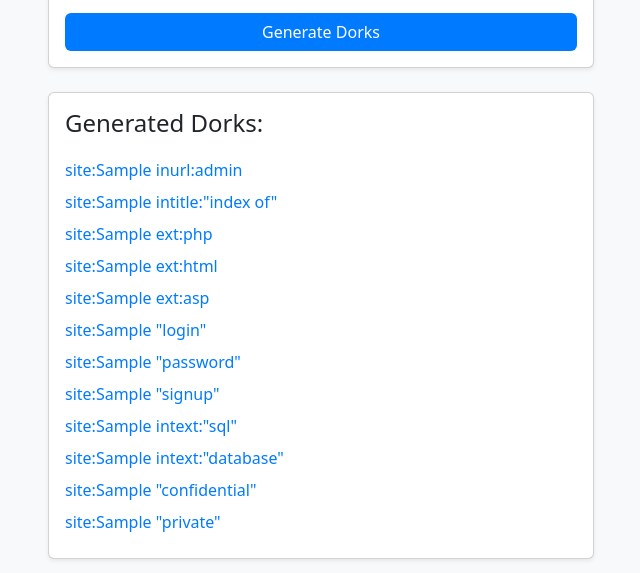
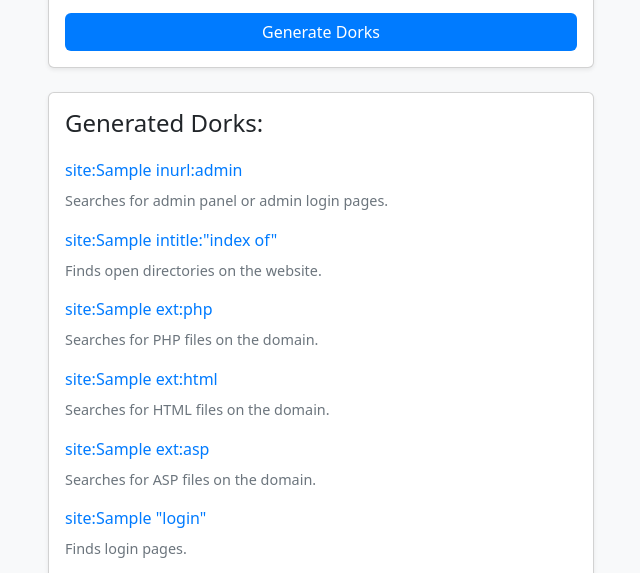
Before and after one commit to An-Likhith/dork_generator, a plain HTML site: page index.html in a window 1280 px wide. Both pictures are taken after typing "Sample" into the empty fields and a click on the button "Generate Dorks". Shown: the part 202-775 px from the top of the page, without its empty margins (319-959 px from the left). Drawn offline with nearby package versions, Linux system fonts and the light colour scheme.

Commit message:
Update index.html

```diff
--- a/index.html
+++ b/index.html
@@ -40,6 +40,11 @@
             background-color: #0056b3;
             color: white;
         }
+
+        .dork-description {
+            font-size: 0.9rem;
+            color: #6c757d;
+        }
     </style>
 </head>
 
@@ -79,25 +84,63 @@
     <script>
         function generateDorks() {
             const domain = document.getElementById('domain').value;
+
             const dorks = [
-                `site:${domain} inurl:admin`,
-                `site:${domain} intitle:"index of"`,
-                `site:${domain} ext:php`,
-                `site:${domain} ext:html`,
-                `site:${domain} ext:asp`,
-                `site:${domain} "login"`,
-                `site:${domain} "password"`,
-                `site:${domain} "signup"`,
-                `site:${domain} intext:"sql"`,
-                `site:${domain} intext:"database"`,
-                `site:${domain} "confidential"`,
-                `site:${domain} "private"`
+                {
+                    query: `site:${domain} inurl:admin`,
+                    description: "Searches for admin panel or admin login pages."
+                },
+                {
+                    query: `site:${domain} intitle:"index of"`,
+                    description: "Finds open directories on the website."
+                },
+                {
+                    query: `site:${domain} ext:php`,
+                    description: "Searches for PHP files on the domain."
+                },
+                {
+                    query: `site:${domain} ext:html`,
+                    description: "Searches for HTML files on the domain."
+                },
+                {
+                    query: `site:${domain} ext:asp`,
+                    description: "Searches for ASP files on the domain."
+                },
+                {
+                    query: `site:${domain} "login"`,
+                    description: "Finds login pages."
+                },
+                {
+                    query: `site:${domain} "password"`,
+                    description: "Searches for pages that contain the word 'password'."
+                },
+                {
+                    query: `site:${domain} "signup"`,
+                    description: "Finds signup or registration pages."
+                },
+                {
+                    query: `site:${domain} intext:"sql"`,
+                    description: "Searches for pages that mention SQL, possibly exposing database information."
+                },
+                {
+                    query: `site:${domain} intext:"database"`,
+                    description: "Searches for pages with database-related information."
+                },
+                {
+                    query: `site:${domain} "confidential"`,
+                    description: "Searches for pages marked as confidential."
+                },
+                {
+                    query: `site:${domain} "private"`,
+                    description: "Searches for private content on the domain."
+                }
             ];
 
             let dorkLinksHtml = '';
             dorks.forEach(dork => {
-                const googleUrl = `https://www.google.com/search?q=${encodeURIComponent(dork)}`;
-                dorkLinksHtml += `<a href="${googleUrl}" target="_blank" class="d-block mb-2">${dork}</a>`;
+                const googleUrl = `https://www.google.com/search?q=${encodeURIComponent(dork.query)}`;
+                dorkLinksHtml += `<a href="${googleUrl}" target="_blank" class="d-block mb-2">${dork.query}</a>
+                                  <p class="dork-description">${dork.description}</p>`;
             });
 
             document.getElementById('dorkLinks').innerHTML = dorkLinksHtml;
```
